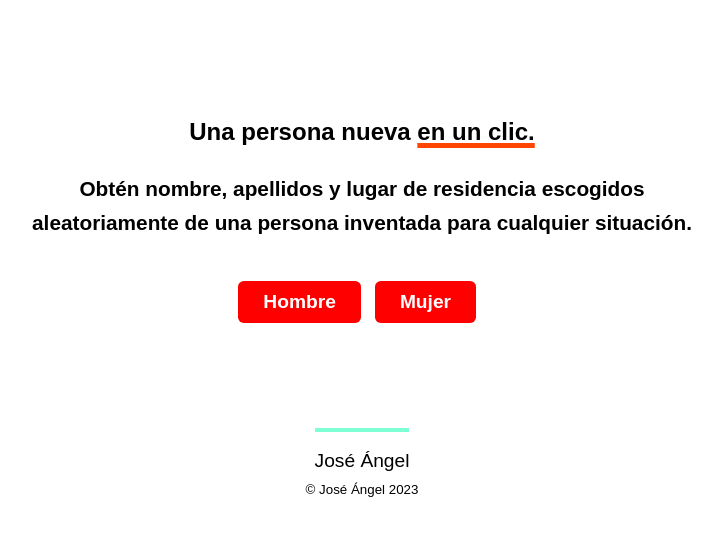
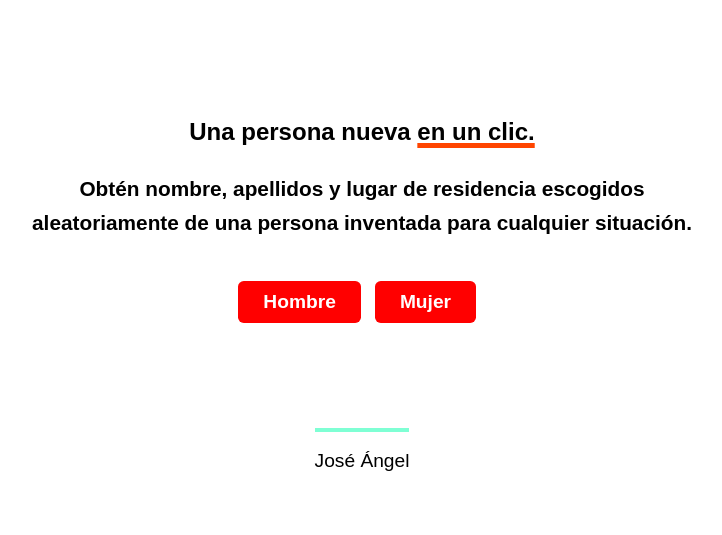
Before and after one commit to JoseAngel-MAD/nona, a plain HTML site: page index.html in a window 1280 px wide. Shown: the part 105-640 px from the top of the page, without its empty margins (278-1000 px from the left). Drawn offline with Linux system fonts and the light colour scheme; a web font is replaced by a local one.

Commit message:
Update index.html

```diff
--- a/index.html
+++ b/index.html
@@ -37,7 +37,7 @@
         </div>
 
         <footer>
-            <small>© José Ángel 2023</small>
+<!--             <small>© José Ángel 2023</small> -->
         </footer>
             <script src="script.js"></script>
     </body>
```
